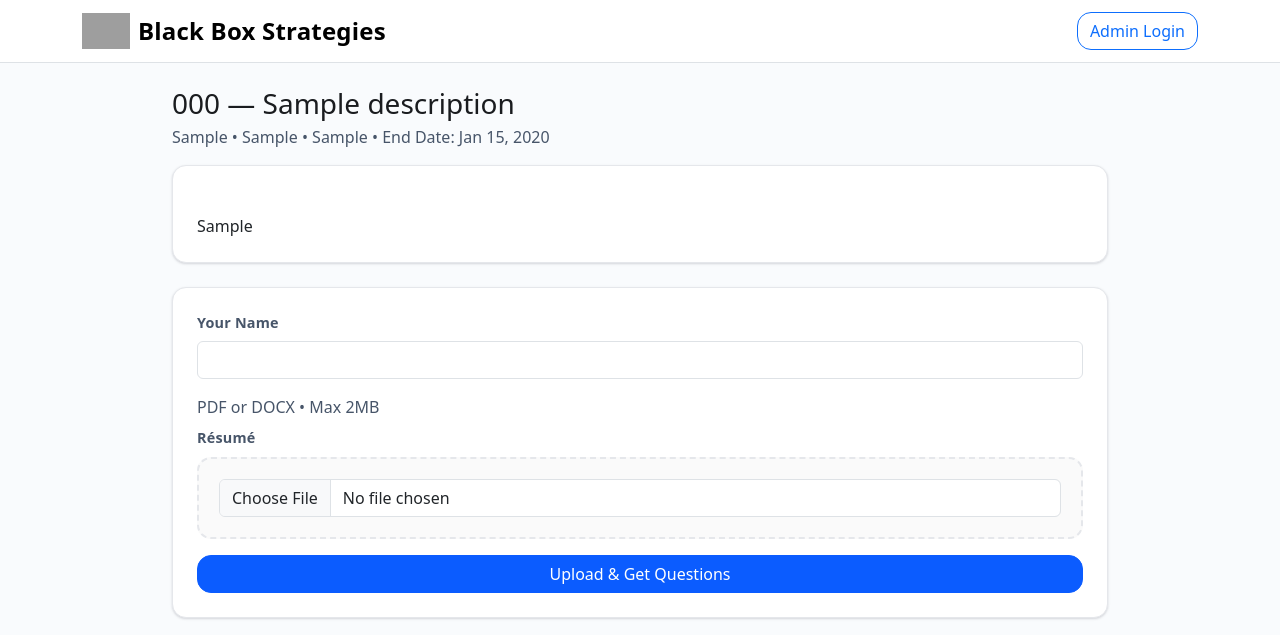
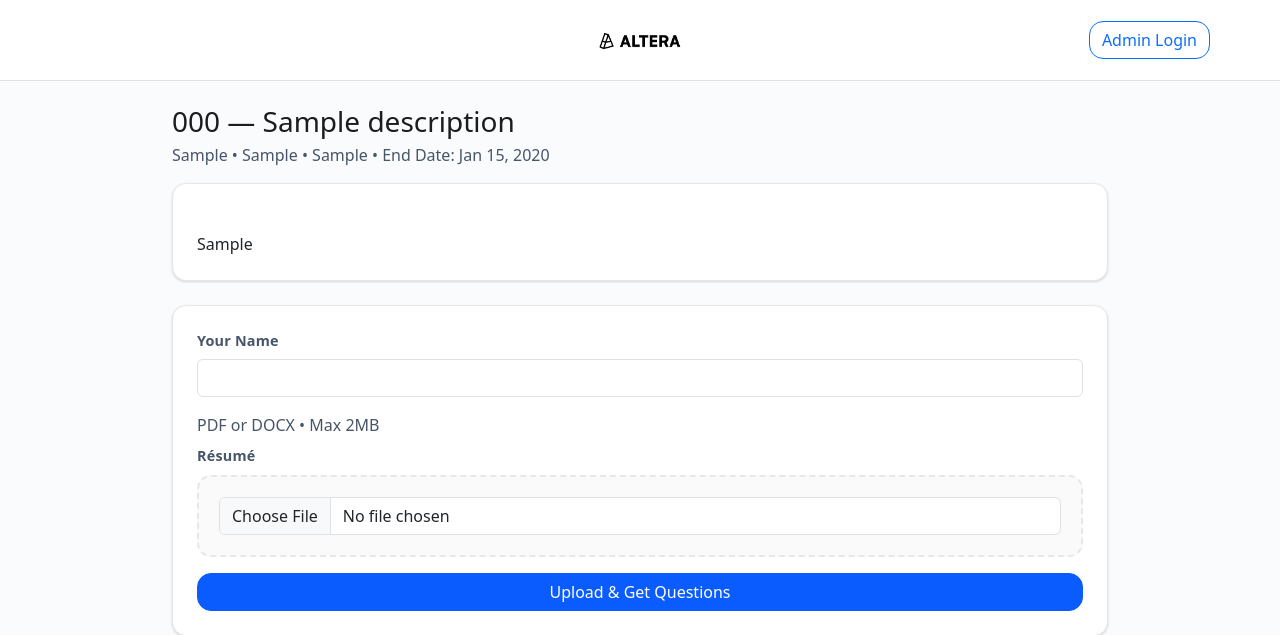
Before and after one commit to nworley97/resume-audit-sandbox, a Flask app: page /apply/000 in a window 1280 px wide. Shown: the top 635 px of the page. Run offline with Flask 3, Linux system fonts and the light colour scheme; tables that the repository leaves empty hold one stand-in row (values such as "Sample post"); grey boxes are pictures that could not be loaded.

Commit message:
Centering logo and sizing

```diff
--- a/templates/base.html
+++ b/templates/base.html
@@ -9,26 +9,28 @@
 </head>
 <body>
   <nav class="navbar navbar-light bg-white border-bottom">
-    <div class="container">
-      <!-- Left: logo + company title -->
-      <a class="navbar-brand d-flex align-items-center gap-2"
+    <!-- Center brand; controls on the right -->
+    <div class="container position-relative" style="min-height:64px;">
+      <!-- Centered brand/logo (reverted layout) -->
+      <a class="navbar-brand position-absolute top-50 start-50 translate-middle"
          href="{{ url_for('recruiter') if current_user.is_authenticated else url_for('home') }}"
          aria-label="Black Box Strategies">
         <img src="{{ url_for('static', filename='img/logo.png') }}"
-             alt="Black Box Strategies" class="brand-logo" height="36"
-             onerror="this.remove()">
-        <span class="brand-title">Black Box Strategies</span>
+             alt="Black Box Strategies" height="32"
+             onerror="this.replaceWith(document.createTextNode('Black Box Strategies'))">
       </a>
 
-      <!-- Right: auth/links -->
+      <!-- Right-side controls (unchanged) -->
       {% if current_user.is_authenticated %}
-        <div class="d-flex align-items-center">
+        <div class="d-flex align-items-center position-absolute end-0 top-50 translate-middle-y">
           <a class="btn btn-outline-secondary me-2" href="{{ url_for('recruiter') }}">Recruiter</a>
           <a class="btn btn-outline-secondary me-2" href="{{ url_for('global_candidates') }}">Candidates</a>
           <a class="btn btn-outline-danger" href="{{ url_for('logout') }}">Logout</a>
         </div>
       {% else %}
-        <a class="btn btn-outline-primary" href="{{ url_for('login') }}">Admin Login</a>
+        <div class="position-absolute end-0 top-50 translate-middle-y">
+          <a class="btn btn-outline-primary" href="{{ url_for('login') }}">Admin Login</a>
+        </div>
       {% endif %}
     </div>
   </nav>
@@ -49,7 +51,7 @@
     </div>
   </footer>
 
-  <!-- Busy overlay (used on long submits) -->
+  <!-- Busy overlay -->
   <div id="busy" class="position-fixed top-0 start-0 w-100 h-100 d-none"
        style="background:rgba(255,255,255,.7); z-index:1050; display:grid; place-items:center;">
     <div class="text-center">
```
Also changed, not shown: static/img/logo.png (added).
